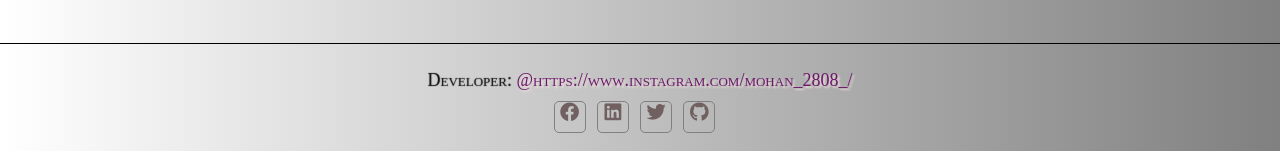
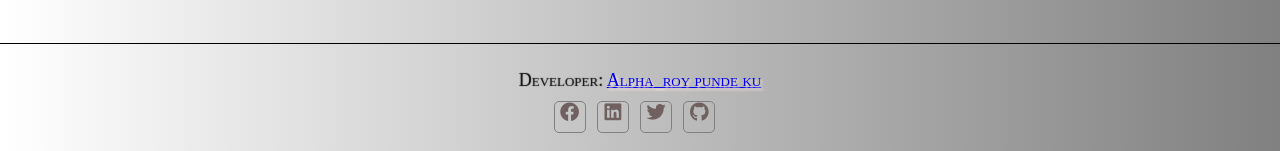
Before and after one commit to aakash7dec/DevopsFinal, a React (Create React App) app: page / in a window 1280 px wide. Shown: the part 1681-1832 px from the top of the page. Built offline with nearby package versions, Linux system fonts and the light colour scheme; a web font is replaced by a local one.

Commit message:
Update Footer.js

```diff
--- a/src/components/Footer/Footer.js
+++ b/src/components/Footer/Footer.js
@@ -9,7 +9,7 @@ function Footer() {
         <div className="footer-content">
           <div className="footer-section about">
             <p className="footer-para">
-              Developer: <span className="my-name"> @https://www.instagram.com/mohan_2808_/</span>
+              Developer: <span className="my-name"><a href ="0 @https://www.instagram.com/mohan_2808_/</span>">Alpha_roy punde ku </a></span>
             </p>
 
             <div className="contact"></div>
```
